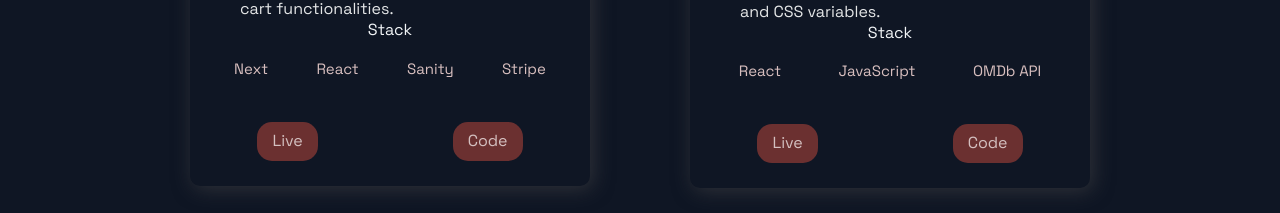
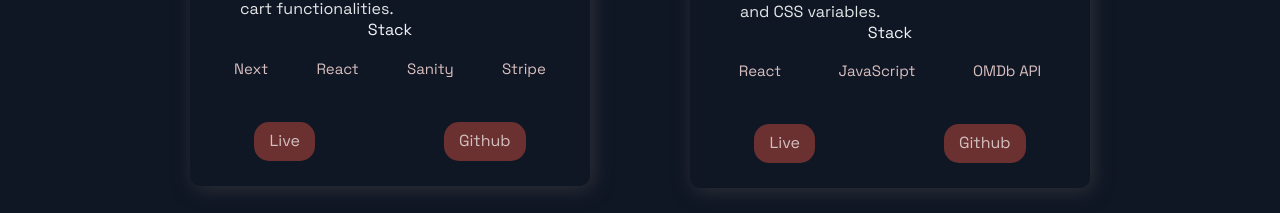
Before and after one commit to SandipDeb05/sandip_portfolio, a Next.js app: page / in a window 1280 px wide. Shown: the part 1240-1453 px from the top of the page. Built offline with nearby package versions, Linux system fonts and the light colour scheme.

Commit message:
minor changes

```diff
--- a/src/components/Projects/Projects.js
+++ b/src/components/Projects/Projects.js
@@ -55,7 +55,7 @@ const Projects = () => (
                 target={"_blank"}
                 rel={"noopener noreferrer"}
               >
-                Code
+                Github
               </ExternalLinks>
             </UtilityList>
           </BlogCard>
```
